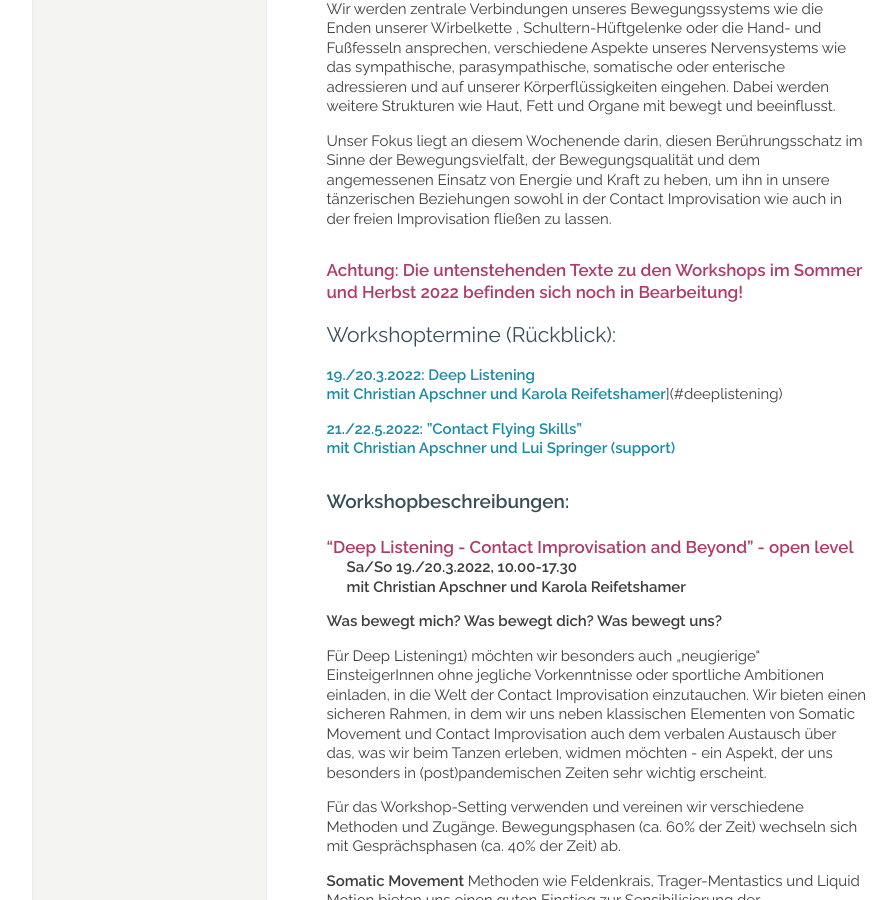
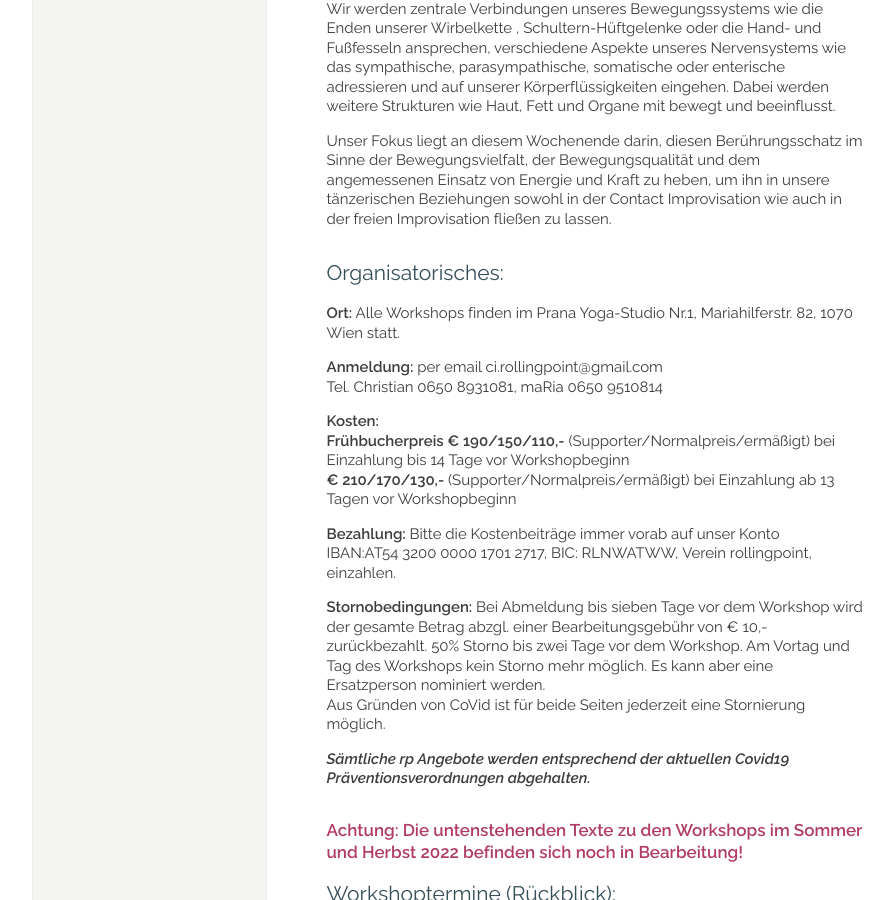
Before and after one commit to manulari/rollingpointat, a Jekyll site: the page built from _pages_de/workshops.md, in a window 1280 px wide and 900 px high, scrolled down 1715 px. Shown: the whole window, without its empty margins (152-1048 px from the left). Built offline with Jekyll 4.4.1, drawn with Linux system fonts in a browser that asks for light colours; comment, search, counter and statistics services are not loaded.

Commit message:
Update page (de) “workshops”

```diff
--- a/_pages_de/workshops.md
+++ b/_pages_de/workshops.md
@@ -56,6 +56,25 @@ Darüber hinaus werden wir spezifisches Know How aus unseren Berührungs-Fachgeb
 Wir werden zentrale Verbindungen unseres Bewegungssystems wie die Enden unserer Wirbelkette , Schultern-Hüftgelenke oder die Hand- und Fußfesseln ansprechen, verschiedene Aspekte unseres Nervensystems wie das sympathische, parasympathische, somatische oder enterische adressieren und auf unserer Körperflüssigkeiten eingehen. Dabei werden weitere Strukturen wie Haut, Fett und Organe mit bewegt und beeinflusst.
 
 Unser Fokus liegt an diesem Wochenende darin, diesen Berührungsschatz im Sinne der Bewegungsvielfalt, der Bewegungsqualität und dem angemessenen Einsatz von Energie und Kraft zu heben, um ihn in unsere tänzerischen Beziehungen sowohl in der Contact Improvisation wie auch in der freien Improvisation fließen zu lassen.
+
+## Organisatorisches:
+
+**Ort:** Alle Workshops finden im Prana Yoga-Studio Nr.1, Mariahilferstr. 82, 1070 Wien statt.
+
+**Anmeldung:** per email ci.rollingpoint@gmail.com\
+Tel. Christian 0650 8931081, maRia 0650 9510814
+
+**Kosten:**\
+**Frühbucherpreis € 190/150/110,-** (Supporter/Normalpreis/ermäßigt) bei Einzahlung bis 14 Tage vor Workshopbeginn\
+**€ 210/170/130,-** (Supporter/Normalpreis/ermäßigt) bei Einzahlung ab 13 Tagen vor Workshopbeginn
+
+**Bezahlung:** Bitte die Kostenbeiträge immer vorab auf unser Konto\
+IBAN:AT54 3200 0000 1701 2717, BIC: RLNWATWW, Verein rollingpoint, einzahlen.
+
+**Stornobedingungen:** Bei Abmeldung bis sieben Tage vor dem Workshop wird der gesamte Betrag abzgl. einer Bearbeitungsgebühr von € 10,- zurückbezahlt. 50% Storno bis zwei Tage vor dem Workshop. Am Vortag und Tag des Workshops kein Storno mehr möglich. Es kann aber eine Ersatzperson nominiert werden.\
+Aus Gründen von CoVid ist für beide Seiten jederzeit eine Stornierung möglich.
+
+***Sämtliche rp Angebote werden entsprechend der aktuellen Covid19 Präventionsverordnungen abgehalten.***
 
 #### **Achtung: Die untenstehenden Texte zu den Workshops im Sommer und Herbst 2022 befinden sich noch in Bearbeitung!**
 
@@ -133,8 +152,6 @@ IBAN:AT54 3200 0000 1701 2717, BIC: RLNWATWW, Verein rollingpoint, einzahlen.
 Aus Gründen von CoVid ist für beide Seiten jederzeit eine Stornierung möglich.
 
 ***Sämtliche rp Angebote werden entsprechend der aktuellen Covid19 Präventionsverordnungen abgehalten.***
-
-&nbsp;
 
 ![](/assets/uploads/lsz_5750.jpg)
 
```
